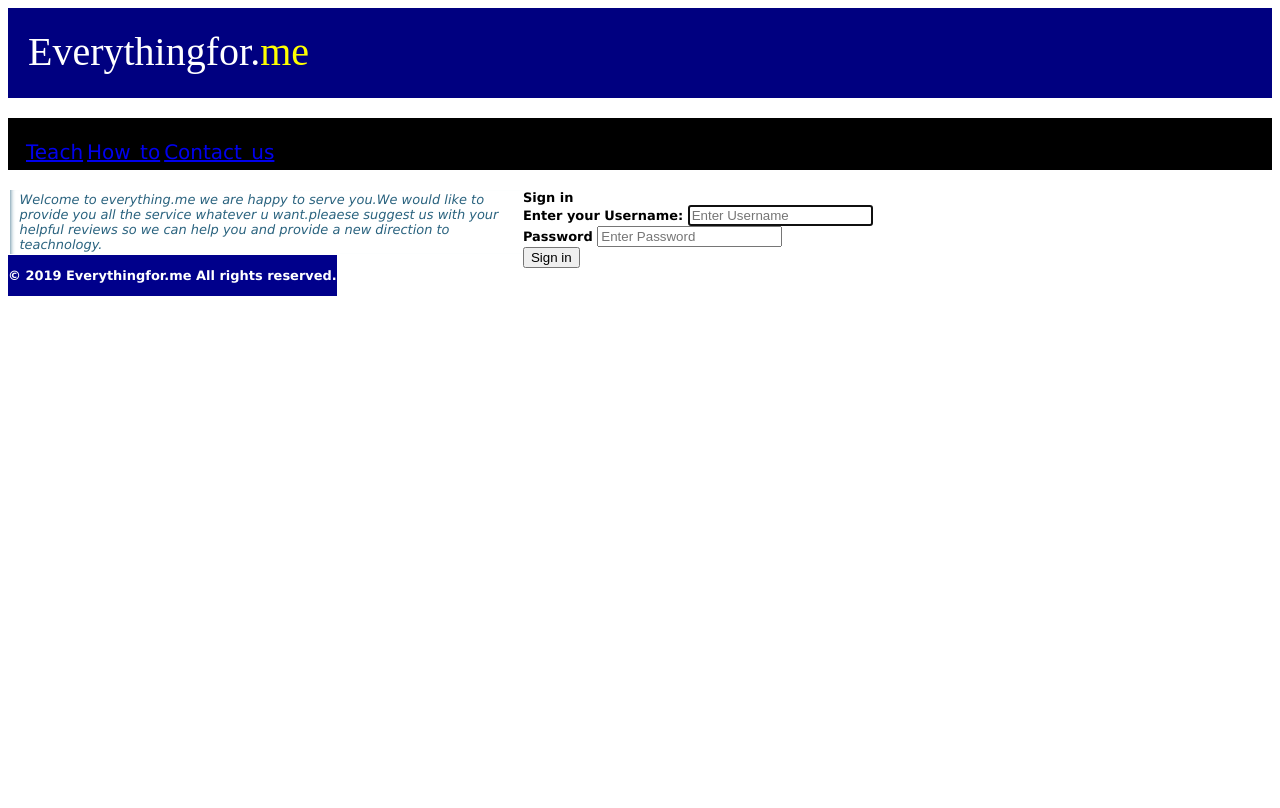
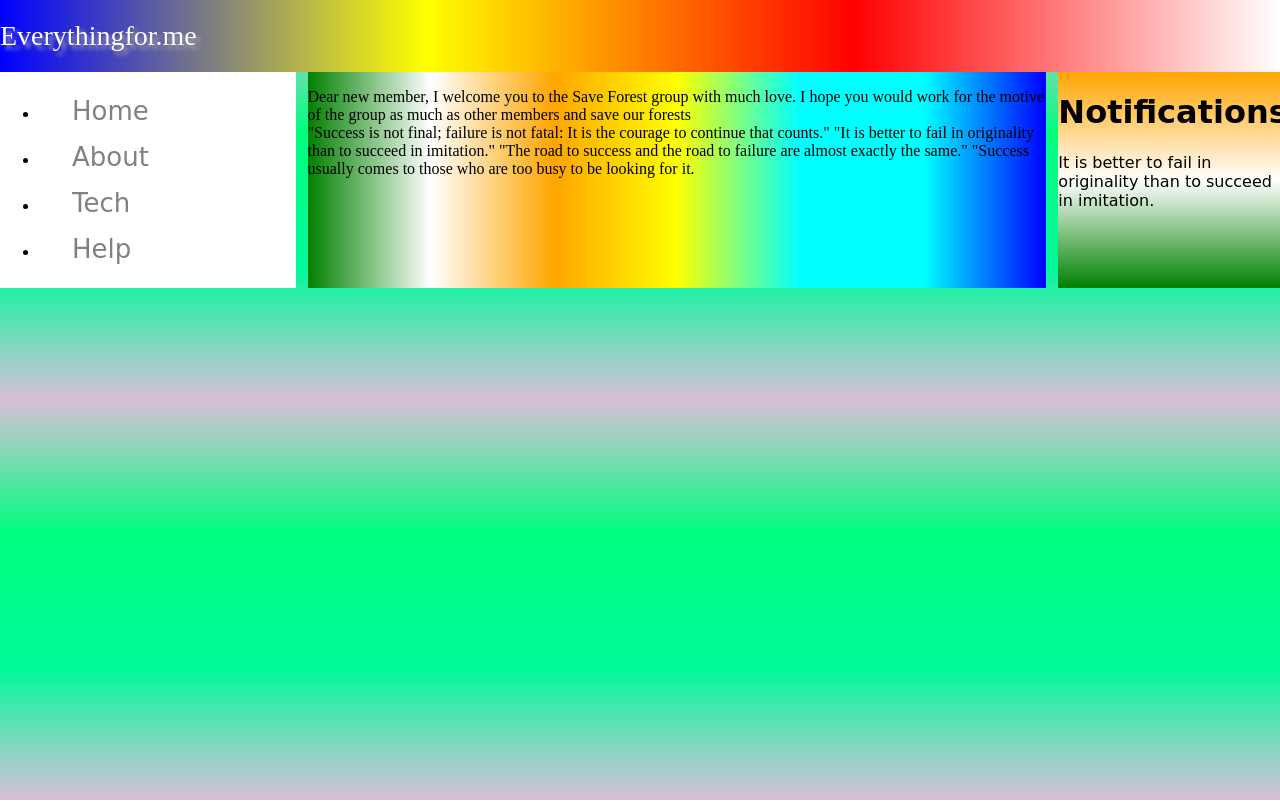
Before and after one commit to rahulsharmaah/everythingfor.me, a plain HTML site: page index.html in a window 1280 px wide. Drawn offline with Linux system fonts and the light colour scheme.

Commit message:
Add files via upload

```diff
--- a/index.html
+++ b/index.html
@@ -1,51 +1,35 @@
-<!doctype html>
+<!DOCTYPE html>
 <html>
 <head>
-	<script async src="//pagead2.googlesyndication.com/pagead/js/adsbygoogle.js"></script>
-<script>
-  (adsbygoogle = window.adsbygoogle || []).push({
-    google_ad_client: "ca-pub-6924181407641461",
-    enable_page_level_ads: true
-  });
-</script>
-
-<meta charset ="utf-8" meta name="viewport" content="width=device-width, initial-scale=1.0">
-<link rel="stylesheet" type="text/css" href="home.css">
+<link rel="stylesheet" type="text/css" href="style.css">
+<meta charset="utf-8" name="viewport" content="width=device-width, initial-scale=1">
 </head>
 <title>Everythingfor.me</title>
 <body>
-<body>
-<div id ="h" title="thanx for visiting Everythingfor.me">
-Everythingfor.<span id="me">me</span></div>
-<nav>
-  <ul id="menu">
-    <li><a href="#Teach">Teach</a></li>
-	<li><a href="#How to?">How to</a></li>
-	<li><a href="#contact us">Contact us</a></li>
-  </ul>
-</nav>
-<section>
-<aside>
-<p>
-Welcome to everything.me we are happy to serve you.We would like to provide you all the service whatever u want.pleaese suggest us with your helpful reviews so we can help you
-and provide a new direction to teachnology.</p>
-</aside>
-<form>
-<form name="contact" method="POST" data-netlify="true"
-<fieldset>
-<legend><strong>Sign in<strong></legend>
-<label for="name">Enter your Username: </label>
-<input type="text" name ="Username" placeholder="Enter Username" required autofocus color="red"></input><br>
-<label for="Password">Password </label>
-<input type="Password" name ="Password" placeholder="Enter Password" required></input><br>
-<input type="Submit" value ="Sign in"></input>
+<header>
+Everythingfor.me
+</header>
+<div class="section">
+<div class="sideBars">
+<ul>
+<li><a class="active" href="#Home">Home</a></li>
+<li><a href="#About">About</a></li>
+<li><a href="#Tech">Tech</a></li>
+<li><a href="#About">Help</a></li>
+</div>
+<div class="tabs">
+</p>Dear new member,
+  I welcome you to the Save Forest group with much love. I hope you would work for the motive of the group as much as other members and save our forests<br>
+ "Success is not final; failure is not fatal: It is the courage to continue that counts."
+"It is better to fail in originality than to succeed in imitation."
+"The road to success and the road to failure are almost exactly the same."
+"Success usually comes to those who are too busy to be looking for it.
 
-</fieldset>
-<br>
-</section>
-<footer>
-  <p>&copy; 2019 Everythingfor.me All rights reserved.</p>
-</footer>
+</p></div>
+<div class="Notify">
+<h1>Notifications</h1>
+It is better to fail in originality than to succeed in imitation.
 
+</div>
 </body>
 </html>
--- /dev/null
+++ b/style.css
@@ -0,0 +1,63 @@
+@import "https://fonts.googleapis.com/css?family=Alegreya|Fredoka+One|PT+Serif" rel="stylesheet";
+body{margin:0;
+     background:linear-gradient(#D8BFD8,#00FF7F,#00FA9A,#D8BFD8);
+	 background-size:400px 400px;
+	 font-family: 'PT Serif', serif;
+    }
+header{background-image:linear-gradient(-90deg,white,red,yellow,blue);
+	  padding:20px 0px;
+	  font-size:28px;
+	  margin:0px;
+	  color:white;
+	  font-family: 'Alegreya', serif;
+	  text-shadow: 4px 4px 4px #aaa;
+
+	  }
+
+.section{display:flex;
+        }
+		/*for side bars*/
+	  .sideBars{
+		  background-image:linear-gradient(white,white);
+		  flex:0.4;
+		  order:1;
+		  font-family: 'Fredoka One', cursive;
+		  overflow:hidden;
+		  position:relative;
+		  margin-right:12px;
+		   -webkit-transition: width 2s; /* Safari */
+  transition: width 2s;
+
+	  }
+	  .tabs{
+		  background-image:linear-gradient(-90deg,blue,cyan,aqua,yellow,orange,white,green);
+		  flex:1;
+		  order:2;
+	  }
+
+	  /* The navigation menu links */
+.sideBars a {
+  padding: 8px 8px 8px 32px;
+  text-decoration: none;
+  font-size: 26px;
+  color: #818181;
+  display: flex;
+  transition: 0.3s;
+  transition-timing-function: ease-in-out;
+}
+
+/* When you mouse over the navigation links, change their color */
+.sideBars a:hover {
+  background:linear-gradient(brown,green,#00FA9A);
+  width:300px;
+}
+
+/* Notification bar */
+.Notify{background-image:linear-gradient(orange,white,green);
+		  flex:0.3;
+		  order:3;
+		  font-family: 'Fredoka One', cursive;
+		  overflow:hidden;
+		  position:relative;
+		  margin-left:12px;
+}
```
